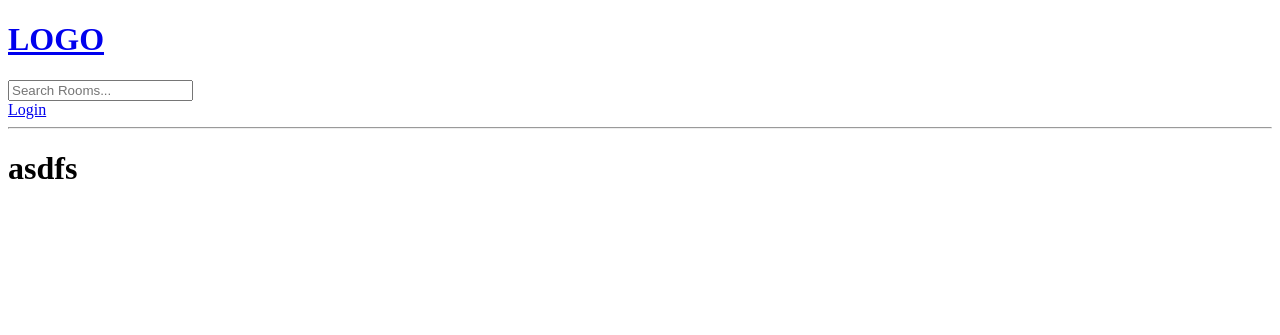
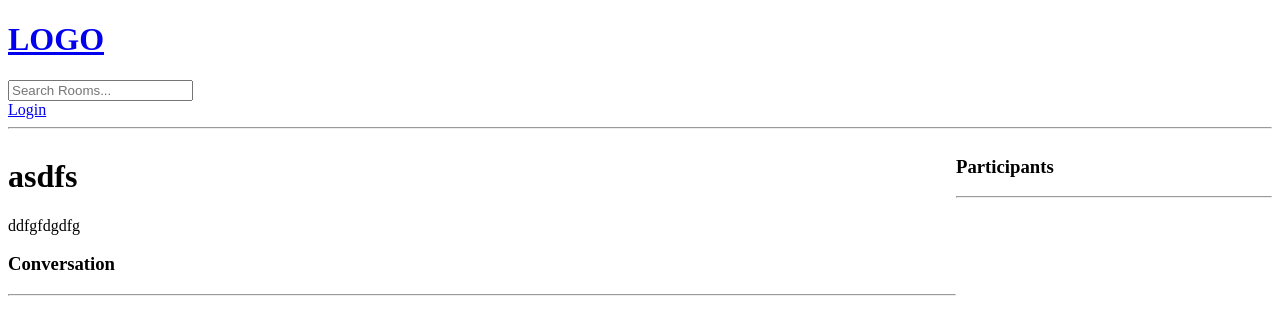
Before and after one commit to rbjakab/django-studybud, a Django app: page /room/5/ in a window 1280 px wide. Shown: the top 335 px of the page. Run offline with Django 4.2, Linux system fonts and the light colour scheme; data comes from the database, SQL or seed files in the repository; both versions use the stored data as it was after the commit.

Commit message:
Chat Room Message Crud

```diff
--- a/studybud/base/models.py
+++ b/studybud/base/models.py
@@ -16,7 +16,8 @@ class Room(models.Model):
     topic = models.ForeignKey(Topic, on_delete=models.SET_NULL, null=True)
     name = models.CharField(max_length=200)
     description = models.TextField(null=True, blank=True)
-    # participants =
+    participants = models.ManyToManyField(
+        User, related_name='participants', blank=True)
     updated = models.DateTimeField(auto_now=True)
     created = models.DateTimeField(auto_now_add=True)
 
--- a/studybud/base/templates/base/room.html
+++ b/studybud/base/templates/base/room.html
@@ -2,6 +2,59 @@
 
 {% block content %}
 
-<h1>{{room.name}}</h1>
+<style>
+    .room-container {
+        display: grid;
+        grid-template-columns: 3fr 1fr;
+    }
+</style>
+
+<div class="room-container">
+
+    <div>
+
+        <h1>{{room.name}}</h1>
+
+        <p>{{room.description}}</p>
+
+        <div class="comment-wrapper">
+            <h3>Conversation</h3>
+            <hr>
+
+            {% for message in room_messages %}
+            <div>
+                {% if request.user == message.user %}
+                <a href="{% url 'delete-message' message.id %}">Delete</a>
+                {% endif %}
+                <small>@{{message.user}} {{message.created|timesince}} ago</small>
+                <p>{{message.body}}</p>
+                <hr>
+            </div>
+            {% endfor %}
+        </div>
+
+        {% if request.user.is_authenticated %}
+        <div class="comment-form">
+            <form method="post" action="">
+                {% csrf_token %}
+                <input type="text" name="body" placeholder="Write your message here..." />
+            </form>
+        </div>
+        {% endif %}
+
+    </div>
+
+    <div>
+        <h3>Participants</h3>
+        <hr>
+
+        {% for user in participants %}
+        <div>
+            <p>@{{user.username}}</p>
+        </div>
+        {% endfor %}
+    </div>
+
+</div>
 
 {% endblock content %}
--- a/studybud/base/urls.py
+++ b/studybud/base/urls.py
@@ -12,4 +12,6 @@ urlpatterns = [
     path("create-room/", views.createRoom, name="create-room"),
     path("update-room/<str:pk>/", views.updateRoom, name="update-room"),
     path("delete-room/<str:pk>/", views.deleteRoom, name="delete-room"),
+
+    path("delete-message/<str:pk>/", views.deleteMessage, name="delete-message"),
 ]
--- a/studybud/base/views.py
+++ b/studybud/base/views.py
@@ -2,7 +2,7 @@ from django.shortcuts import render, redirect
 from django.db.models import Q
 from django.http import HttpResponse
 from django.contrib.auth.decorators import login_required
-from .models import Room, Topic
+from .models import Room, Topic, Message
 from .forms import RoomForm
 from django.contrib.auth.models import User
 from django.contrib import messages
@@ -86,11 +86,24 @@ def home(request):
 
 def room(request, pk):
     room = Room.objects.get(id=pk)
-    context = {'room': room}
+    room_messages = room.message_set.all().order_by('-created')
+    participants = room.participants.all()
+
+    if request.method == 'POST':
+        message = Message.objects.create(
+            user=request.user,
+            room=room,
+            body=request.POST.get('body')
+        )
+        room.participants.add(request.user)
+        return redirect('room', pk=room.id)
+
+    context = {'room': room, 'room_messages': room_messages,
+               'participants': participants}
     return render(request, 'base/room.html', context)
 
 
-@login_required(login_url='/login')
+@login_required(login_url='login')
 def createRoom(request):
     form = RoomForm()
 
@@ -104,7 +117,7 @@ def createRoom(request):
     return render(request, 'base/room_form.html', context)
 
 
-@login_required(login_url='/login')
+@login_required(login_url='login')
 def updateRoom(request, pk):
     room = Room.objects.get(id=pk)
     form = RoomForm(instance=room)
@@ -122,7 +135,7 @@ def updateRoom(request, pk):
     return render(request, 'base/room_form.html', context)
 
 
-@login_required(login_url='/login')
+@login_required(login_url='login')
 def deleteRoom(request, pk):
     room = Room.objects.get(id=pk)
 
@@ -134,3 +147,17 @@ def deleteRoom(request, pk):
         return redirect('home')
 
     return render(request, 'base/delete.html', {'obj': room})
+
+
+@login_required(login_url='login')
+def deleteMessage(request, pk):
+    message = Message.objects.get(id=pk)
+
+    if request.user != message.user:
+        return HttpResponse('You are not allowed here!')
+
+    if request.method == 'POST':
+        message.delete()
+        return redirect('room', pk=message.room.id)
+
+    return render(request, 'base/delete.html', {'obj': message})
```
Also changed, not shown: studybud/base/migrations/0003_alter_room_options_room_participants.py (added), studybud/db.sqlite3.
